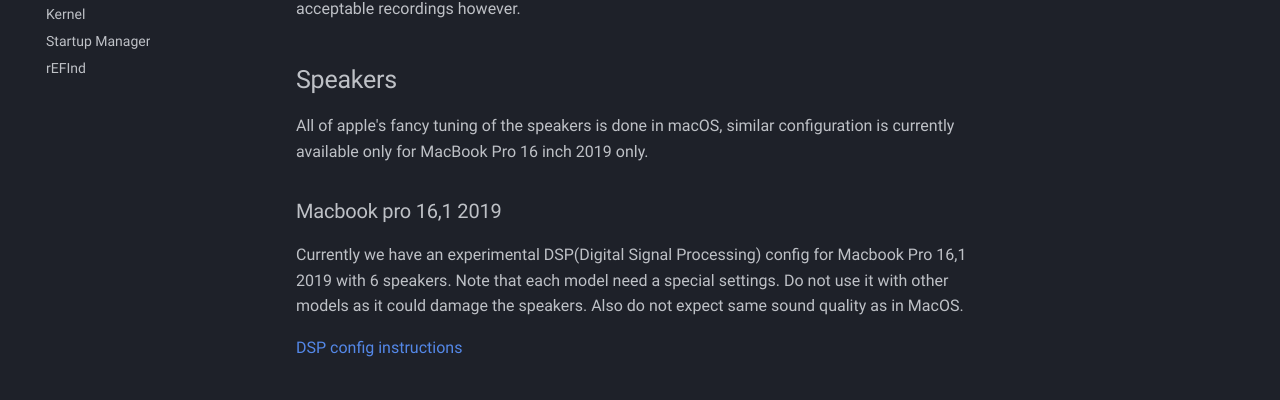
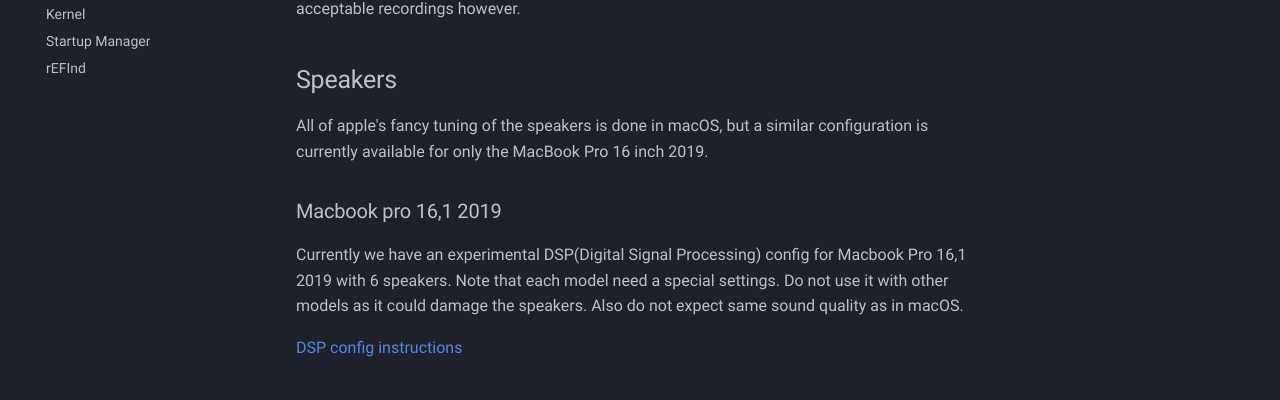
Before and after one commit to t2linux/wiki, an MkDocs documentation site: the page built from docs/guides/audio-config.md, in a window 1280 px wide and 900 px high, scrolled down 1888 px. Shown: the part 283-683 px from the top of the window. Built offline with MkDocs 1.6.1 and Material for MkDocs 9.7.7, drawn with Linux system fonts in a browser that asks for light colours; comment, search, counter and statistics services are not loaded.

Commit message:
Update audio-config.md
more code review changes

```diff
--- a/docs/guides/audio-config.md
+++ b/docs/guides/audio-config.md
@@ -55,12 +55,12 @@ does not offer a great deal of flexibility, it might work for getting acceptable
 
 ## Speakers
 
-All of apple's fancy tuning of the speakers is done in macOS, similar configuration is currently available only for MacBook Pro 16 inch 2019 only.
+All of apple's fancy tuning of the speakers is done in macOS, but a similar configuration is currently available for only the MacBook Pro 16 inch 2019.
 
 ### Macbook pro 16,1 2019
 
 Currently we have an experimental DSP(Digital Signal Processing) config for Macbook Pro 16,1 2019 with 6 speakers.
-Note that each model need a special settings. Do not use it with other models as it could damage the speakers. Also do not expect same sound quality as in MacOS.
+Note that each model need a special settings. Do not use it with other models as it could damage the speakers. Also do not expect same sound quality as in macOS.
 
 [DSP config instructions](https://github.com/lemmyg/asahi-audio/blob/macbookT2_16_1/README.md)
 
```
